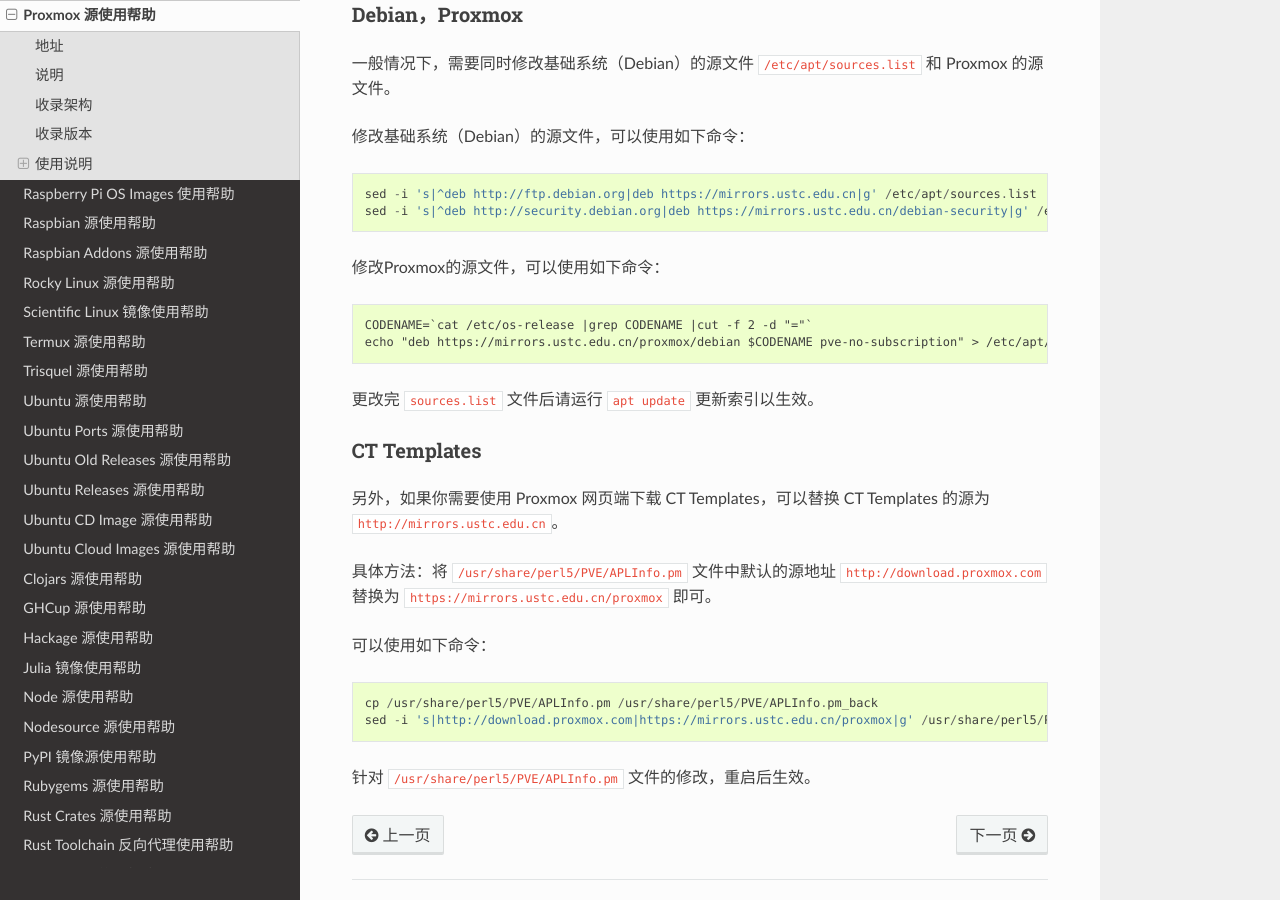
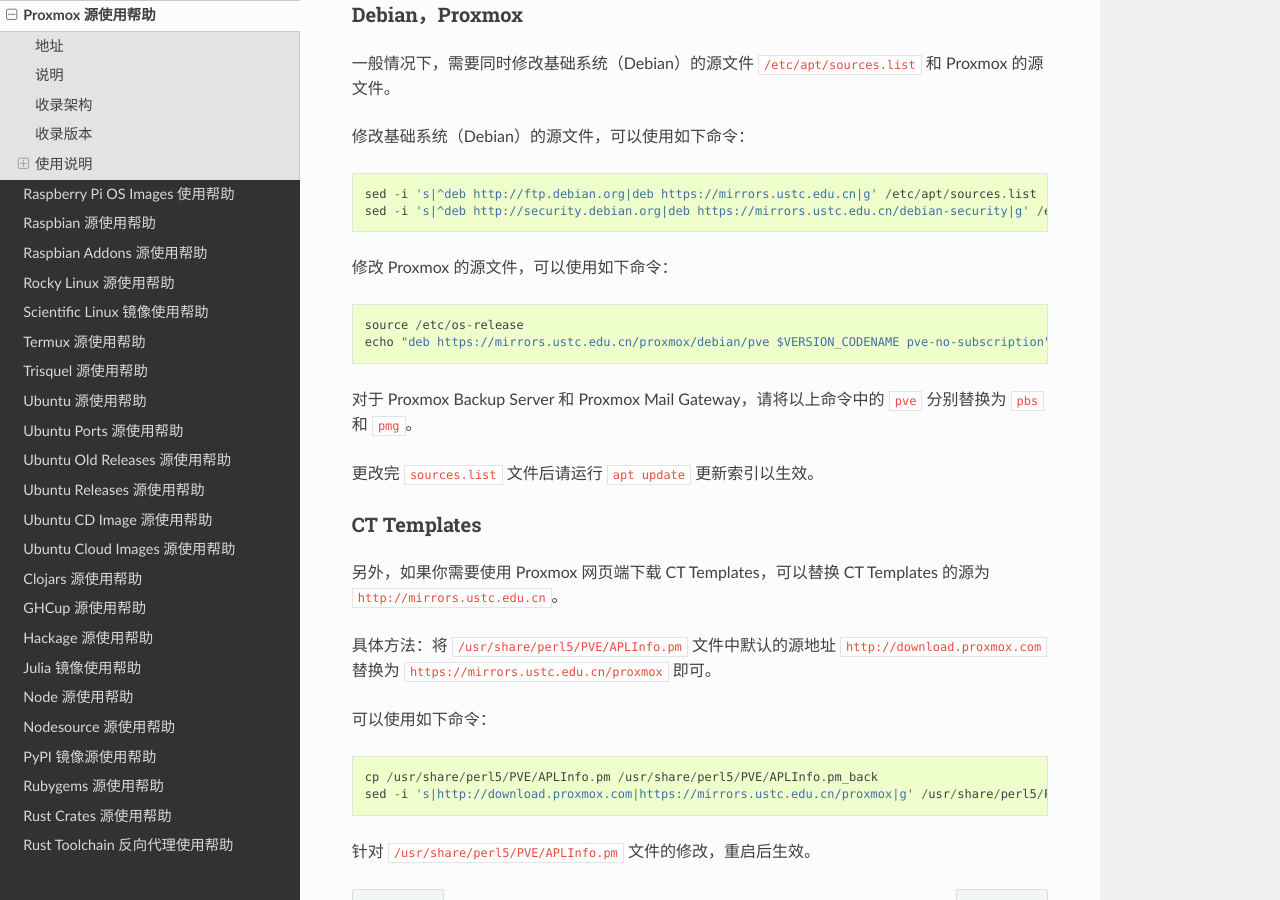
Before and after one commit to ustclug/mirrorhelp, a Sphinx documentation site: the page built from source/proxmox.rst, in a window 1280 px wide and 900 px high, scrolled down 757 px. Built offline with Sphinx 7.4.7 and the Read the Docs theme 2.0.0, drawn with Linux system fonts in a browser that asks for light colours; pages that are not in the unit, such as notebooks, are missing from menus.

Commit message:
Update proxmox.rst

```diff
--- a/source/proxmox.rst
+++ b/source/proxmox.rst
@@ -43,13 +43,14 @@
   sed -i 's|^deb http://ftp.debian.org|deb https://mirrors.ustc.edu.cn|g' /etc/apt/sources.list
   sed -i 's|^deb http://security.debian.org|deb https://mirrors.ustc.edu.cn/debian-security|g' /etc/apt/sources.list
 
-修改Proxmox的源文件，可以使用如下命令：
+修改 Proxmox 的源文件，可以使用如下命令：
 
 ::
 
-  CODENAME=`cat /etc/os-release |grep CODENAME |cut -f 2 -d "="`
-  echo "deb https://mirrors.ustc.edu.cn/proxmox/debian $CODENAME pve-no-subscription" > /etc/apt/sources.list.d/pve-no-subscription.list
+  source /etc/os-release
+  echo "deb https://mirrors.ustc.edu.cn/proxmox/debian/pve $VERSION_CODENAME pve-no-subscription" > /etc/apt/sources.list.d/pve-no-subscription.list
 
+对于 Proxmox Backup Server 和 Proxmox Mail Gateway，请将以上命令中的 ``pve`` 分别替换为 ``pbs`` 和 ``pmg``。
 
 更改完 :file:`sources.list` 文件后请运行 ``apt update`` 更新索引以生效。
 
```
